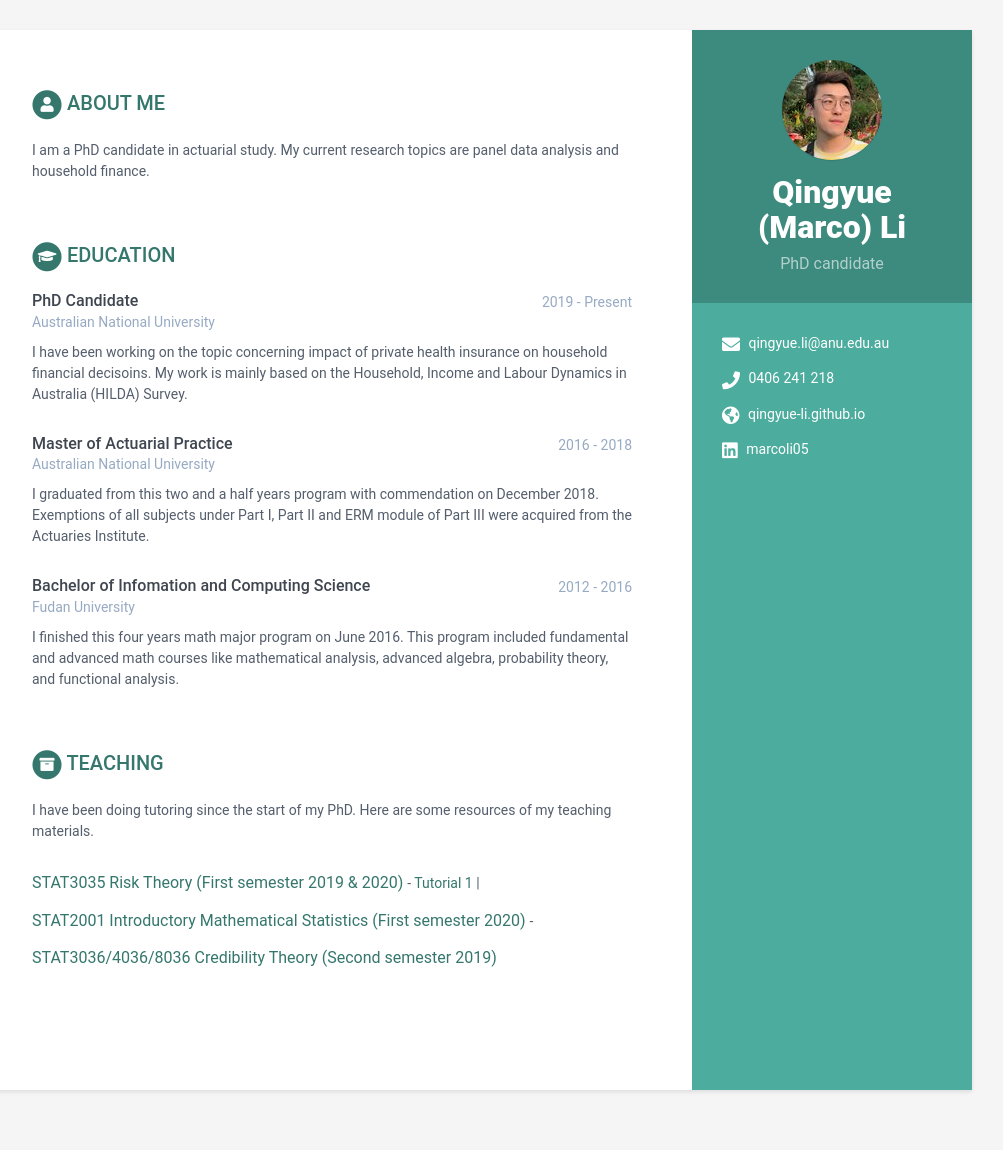
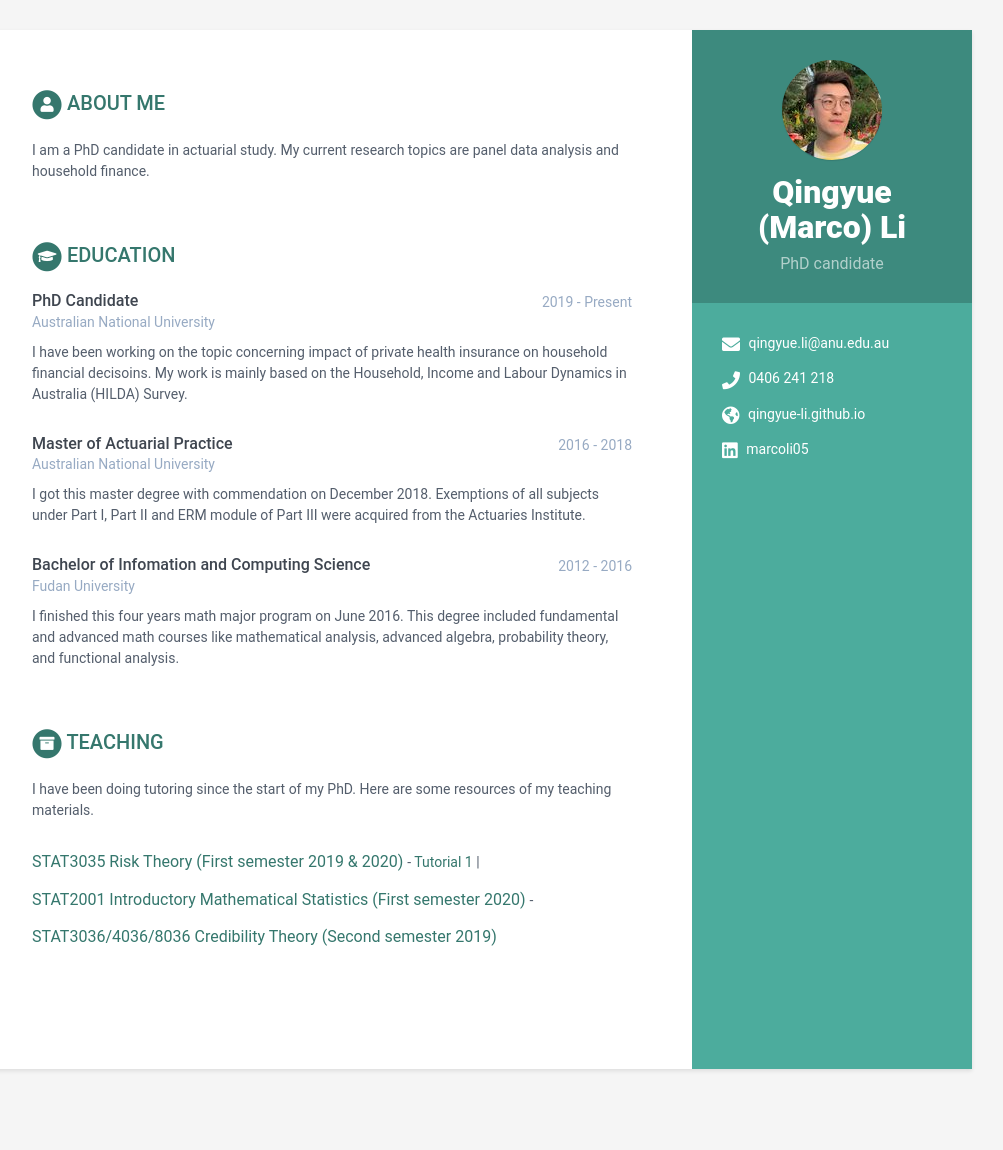
Before and after one commit to qingyue-li/qingyue-li.github.io, a Jekyll site: the page built from index.html, in a window 1280 px wide. Shown: the whole page, without its empty margins (168-1171 px from the left). Built offline with Jekyll 4.4.1, drawn with Linux system fonts in a browser that asks for light colours; after the commit the page ends 1129 px from its top, so only the background shows below that.

Commit message:
Update data.yml

```diff
--- a/_data/data.yml
+++ b/_data/data.yml
@@ -39,13 +39,12 @@ education:
       university: Australian National University
       time: 2016 - 2018
       details: |
-        I graduated from this two and a half years program with commendation on December 2018.
-        Exemptions of all subjects under Part I, Part II and ERM module of Part III were acquired from the Actuaries Institute.
+        I got this master degree with commendation on December 2018. Exemptions of all subjects under Part I, Part II and ERM module of Part III were acquired from the Actuaries Institute.
     - degree: Bachelor of Infomation and Computing Science
       university: Fudan University
       time: 2012 - 2016
       details: |
-        I finished this four years math major program on June 2016. This program included fundamental and advanced math courses
+        I finished this four years math major program on June 2016. This degree included fundamental and advanced math courses
         like mathematical analysis, advanced algebra, probability theory, and functional analysis.
 #experiences:
 #    - role: Research Asistant
```
